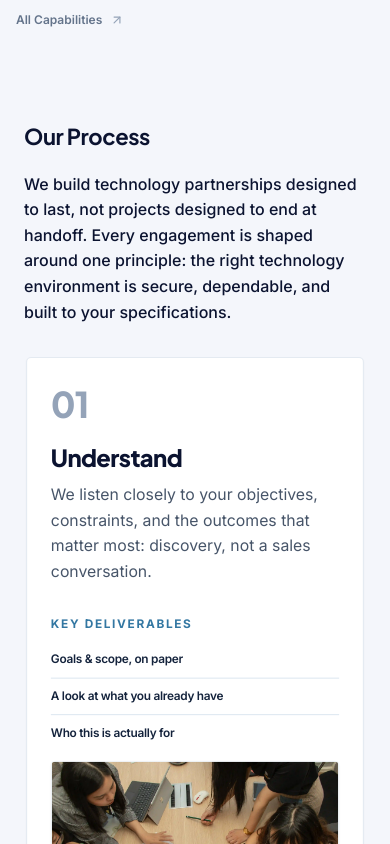
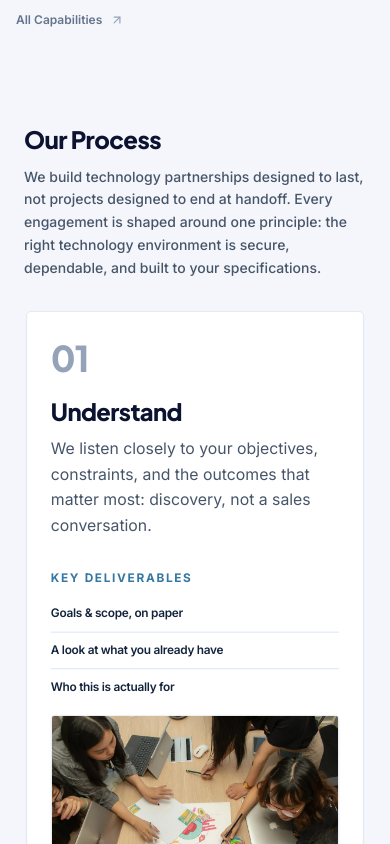
Before and after one commit to alishanea/arkanet-demo-, a Next.js app: page / in a window 390 px wide. Shown: the part 3080-3924 px from the top of the page. Built offline with nearby package versions, Linux system fonts and the light colour scheme.

Commit message:
Remove Insights from top navigation bar and harmonize all homepage typography

```diff
--- a/src/components/home/OurProcess.tsx
+++ b/src/components/home/OurProcess.tsx
@@ -176,16 +176,13 @@ export const OurProcess: React.FC<OurProcessProps> = () => {
       className="relative w-full bg-[#f4f6fb] text-[#0b1330] py-12 sm:py-16 lg:py-20 px-6 sm:px-8 lg:px-[40px] select-none"
     >
       <div className="w-full space-y-8 sm:space-y-16">
-        {/* Section Heading */}
-        <div className="w-full text-left space-y-4">
-          <div className="flex items-center gap-4 sm:gap-6 flex-wrap">
-            <h2 className="section-h2">Our Process</h2>
-          </div>
-          <p className="hero-sub w-full max-w-5xl pt-2">
-            We build technology partnerships designed to last, not projects
-            designed to end at handoff. Every engagement is shaped around one
-            principle: the right technology environment is secure, dependable,
-            and built to your specifications.
+        {/* Section Heading - Standardized to Brand Typography */}
+        <div className="w-full text-left space-y-3">
+          <h2 className="font-heading font-extrabold text-2xl sm:text-3xl lg:text-4xl text-[#0b1330] tracking-tight leading-tight">
+            Our Process
+          </h2>
+          <p className="font-sans font-medium text-slate-600 text-sm sm:text-base leading-relaxed mt-2.5 max-w-3xl">
+            We build technology partnerships designed to last, not projects designed to end at handoff. Every engagement is shaped around one principle: the right technology environment is secure, dependable, and built to your specifications.
           </p>
         </div>
 
--- a/src/components/layout/Header.tsx
+++ b/src/components/layout/Header.tsx
@@ -42,7 +42,6 @@ export const Header: React.FC<HeaderProps> = ({ onOpenBooking }) => {
   const isCapabilitiesActive = pathname.startsWith("/capabilities") || pathname.startsWith("/services");
   const isAboutActive = pathname === "/about";
   const isWorkActive = pathname === "/work" || pathname.startsWith("/work");
-  const isInsightsActive = pathname === "/insights" || pathname.startsWith("/blog");
   const isContactActive = pathname === "/contact";
 
   const handleNavClick = () => {
@@ -285,7 +284,7 @@ export const Header: React.FC<HeaderProps> = ({ onOpenBooking }) => {
                 href="/work"
                 onClick={handleNavClick}
                 onMouseEnter={() => setHoveredTab("work")}
-                className="relative rounded-full font-semibold text-xs lg:text-sm px-4 py-2 transition-colors shrink-0 flex items-center justify-center"
+                className="relative rounded-full font-sans font-semibold text-xs lg:text-sm px-4 py-2 transition-colors shrink-0 flex items-center justify-center"
               >
                 {isWorkActive && (
                   <motion.div
@@ -315,7 +314,7 @@ export const Header: React.FC<HeaderProps> = ({ onOpenBooking }) => {
                 href="/about"
                 onClick={handleNavClick}
                 onMouseEnter={() => setHoveredTab("about")}
-                className="relative rounded-full font-semibold text-xs lg:text-sm px-4 py-2 transition-colors shrink-0 flex items-center justify-center"
+                className="relative rounded-full font-sans font-semibold text-xs lg:text-sm px-4 py-2 transition-colors shrink-0 flex items-center justify-center"
               >
                 {isAboutActive && (
                   <motion.div
@@ -340,42 +339,12 @@ export const Header: React.FC<HeaderProps> = ({ onOpenBooking }) => {
                 </span>
               </Link>
 
-              {/* Insights Link */}
-              <Link
-                href="/insights"
-                onClick={handleNavClick}
-                onMouseEnter={() => setHoveredTab("insights")}
-                className="relative rounded-full font-semibold text-xs lg:text-sm px-4 py-2 transition-colors shrink-0 flex items-center justify-center"
-              >
-                {isInsightsActive && (
-                  <motion.div
-                    layoutId="active-nav-pill"
-                    className="absolute inset-0 bg-[#0b1330] rounded-full shadow-xs"
-                    transition={{ type: "spring", stiffness: 380, damping: 30 }}
-                  />
-                )}
-                {hoveredTab === "insights" && !isInsightsActive && (
-                  <motion.div
-                    layoutId="hover-nav-pill"
-                    className="absolute inset-0 bg-slate-100/90 rounded-full"
-                    transition={{ type: "spring", stiffness: 400, damping: 30 }}
-                  />
-                )}
-                <span
-                  className={`relative z-10 transition-colors duration-200 ${
-                    isInsightsActive ? "text-[#38bdf8]" : "text-slate-800 hover:text-slate-950"
-                  }`}
-                >
-                  Insights
-                </span>
-              </Link>
-
               {/* Contact Link */}
               <Link
                 href="/contact"
                 onClick={handleNavClick}
                 onMouseEnter={() => setHoveredTab("contact")}
-                className="relative rounded-full font-semibold text-xs lg:text-sm px-4 py-2 transition-colors shrink-0 flex items-center justify-center"
+                className="relative rounded-full font-sans font-semibold text-xs lg:text-sm px-4 py-2 transition-colors shrink-0 flex items-center justify-center"
               >
                 {isContactActive && (
                   <motion.div
@@ -477,15 +446,6 @@ export const Header: React.FC<HeaderProps> = ({ onOpenBooking }) => {
                   About Us
                 </Link>
                 <Link
-                  href="/insights"
-                  onClick={handleNavClick}
-                  className={`px-4 py-2.5 rounded-xl font-semibold text-sm ${
-                    isInsightsActive ? "bg-[#0b1330] text-[#38bdf8]" : "text-slate-800 hover:bg-slate-50"
-                  }`}
-                >
-                  Insights &amp; Blog
-                </Link>
-                <Link
                   href="/contact"
                   onClick={handleNavClick}
                   className={`px-4 py-2.5 rounded-xl font-semibold text-sm ${
```
